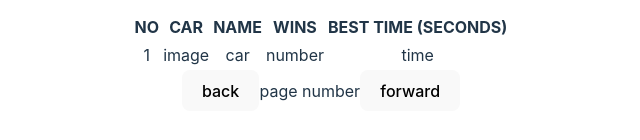
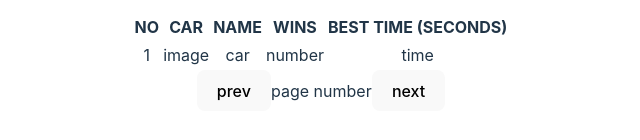
Before and after one commit to abe511/async-race, a React (Vite) app: page /winners in a window 1280 px wide. Shown: the part 454-594 px from the top of the page, without its empty margins (319-959 px from the left). Built offline with nearby package versions, Linux system fonts and the light colour scheme.

Commit message:
feat: add Garage and Pagination

```diff
--- a/src/components/Garage.tsx
+++ b/src/components/Garage.tsx
@@ -1,4 +1,6 @@
 import Controls from './Controls';
+import Track from './Track';
+import Car from './Car';
 import Pagination from './Pagination';
 
 const Garage = () => {
@@ -6,7 +8,8 @@ const Garage = () => {
     <>
       <h3>garage</h3>
       <Controls />
-      <article>track</article>
+      <Track />
+      <Car />
       <Pagination />
     </>
   );
--- a/src/components/Pagination.tsx
+++ b/src/components/Pagination.tsx
@@ -1,9 +1,9 @@
 const Pagination = () => {
   return (
     <>
-      <button type="button">back</button>
+      <button type="button">prev</button>
       <span>page number</span>
-      <button type="button">forward</button>
+      <button type="button">next</button>
     </>
   );
 };
```
